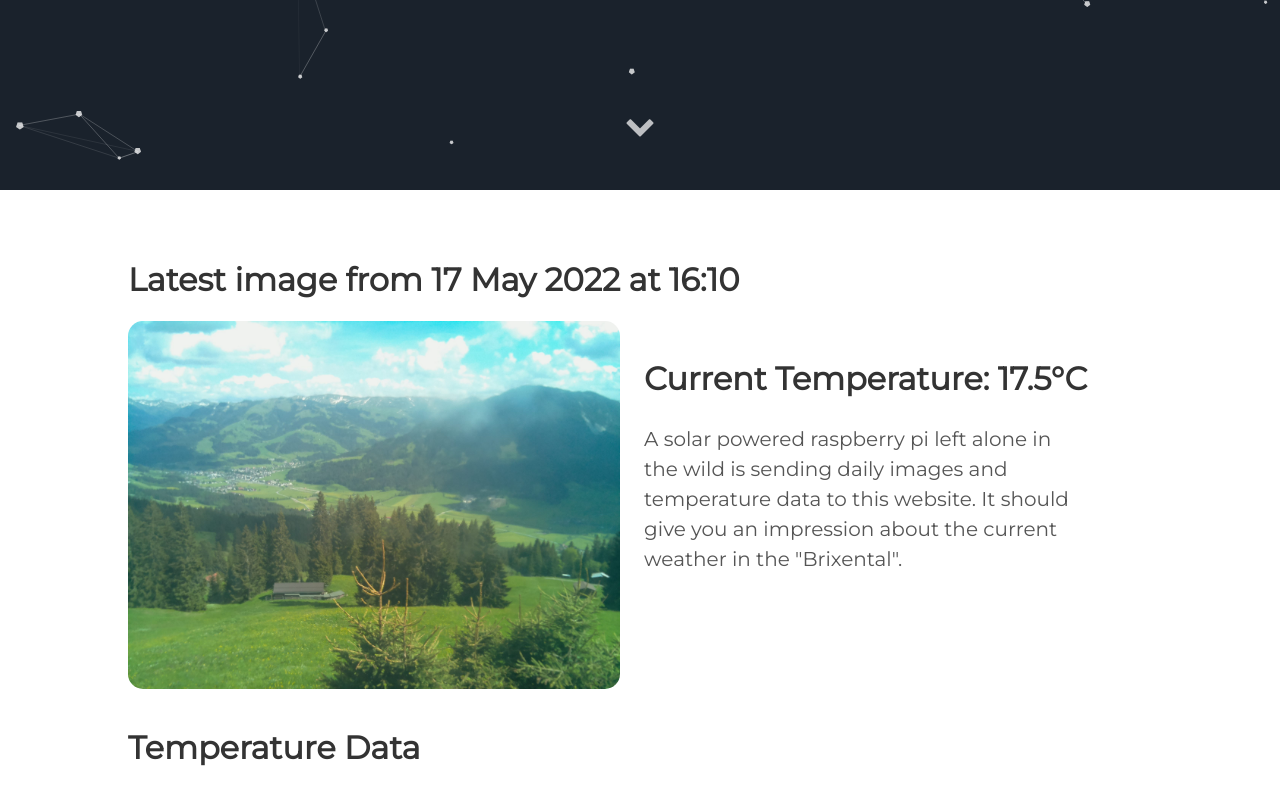
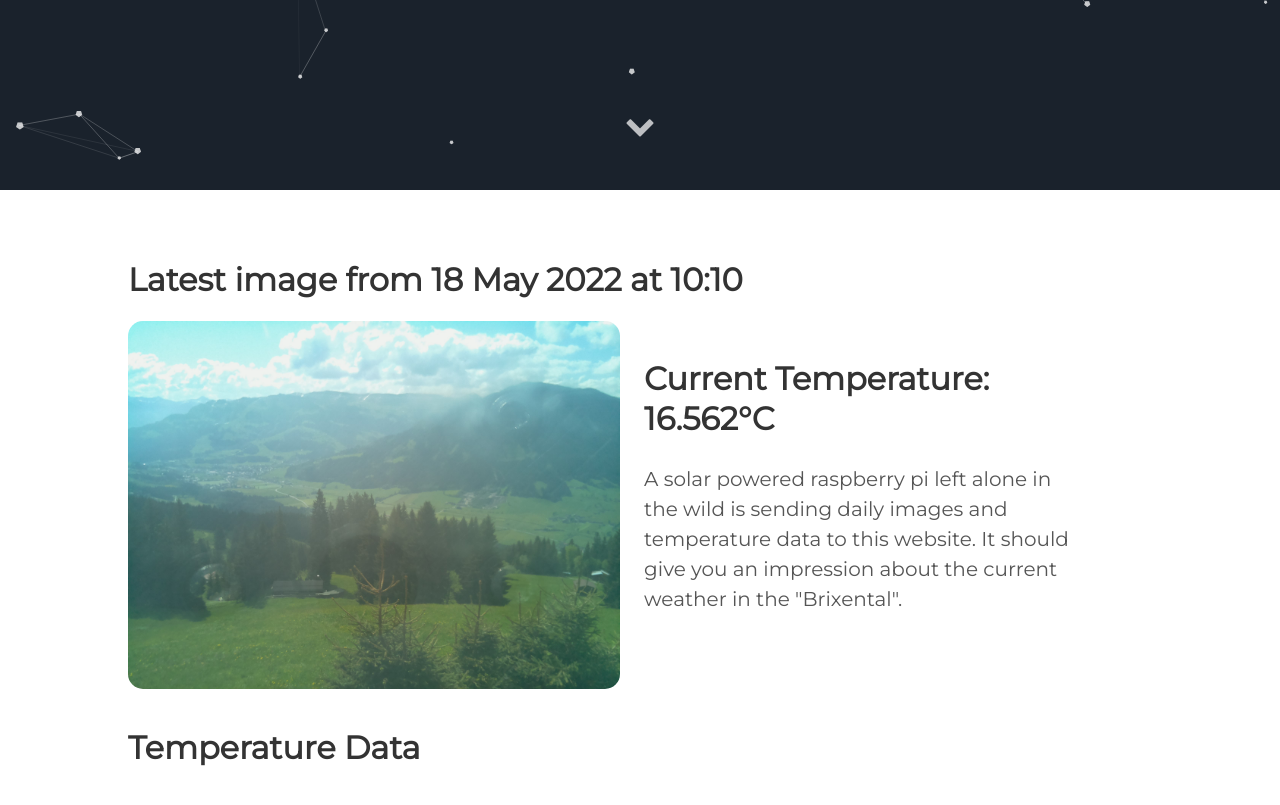
Before and after one commit to vektorious/vektorious.github.io, a Jekyll site: the page built from resources/huette.md, in a window 1280 px wide and 900 px high, scrolled down 710 px. Shown: the top 805 px of the window. Built offline with Jekyll 4.4.1, drawn with Linux system fonts in a browser that asks for light colours.

Commit message:
I'm a bot beep boop

```diff
--- a/resources/huette.md
+++ b/resources/huette.md
@@ -6,13 +6,13 @@ image: '/assets/img/'
 description: 'Live image from the Austrian alps'
 twitter_text: ' '
 ---
-## Latest image from 17 May 2022 at 16:10
+## Latest image from 18 May 2022 at 10:10
 <div class="huette">
   <div class="huette-image">
     <img src="{{ "/assets/img/huette.jpg" | prepend: site.baseurl }}">
   </div>
   <div class="huette-text">
-        <h2>Current Temperature: 17.5°C</h2>
+        <h2>Current Temperature: 16.562°C</h2>
         <p>A solar powered raspberry pi left alone in the wild is sending daily images and temperature data to this website. It should give you an impression about the current weather in the "Brixental".</p>
 
   </div>
```
Also changed, not shown: rpi-script/2022-05-18_100928.txt (renamed from rpi-script/2022-05-17_160929.txt, +5 -5 lines), rpi-script/huette.md (+2 -2 lines), assets/img/huette.jpg, assets/img/temp_plot.png, rpi-script/temp_plot.png, 1 other file.
